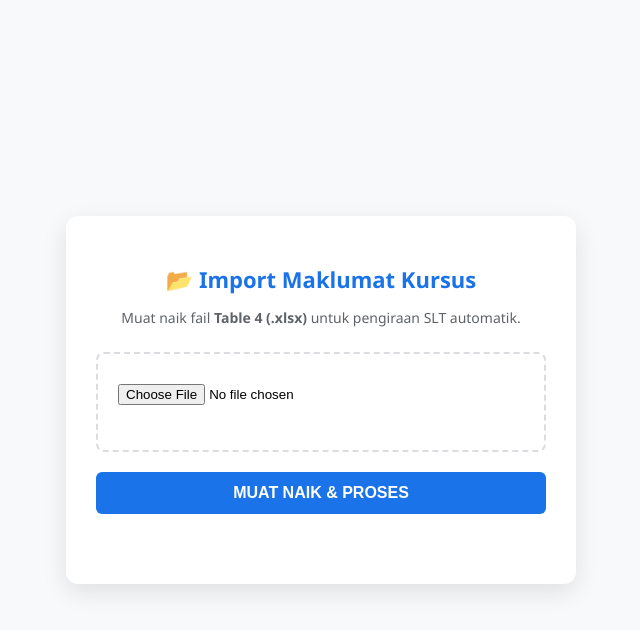
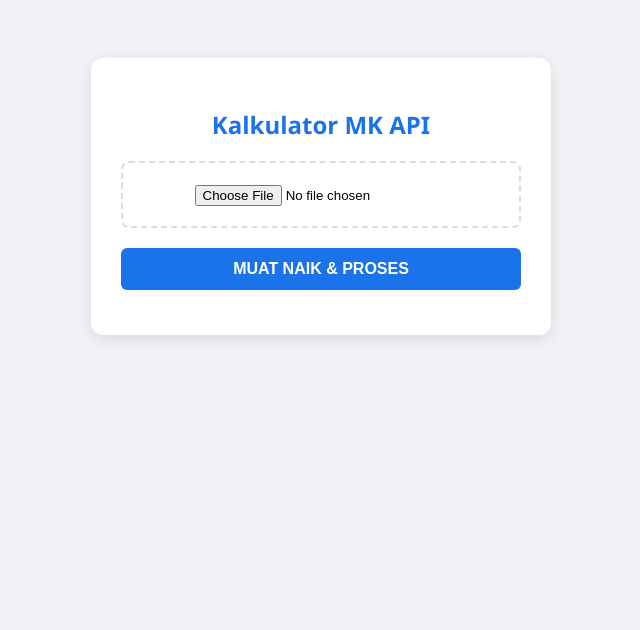
Before and after one commit to aneep477/Kalkulator-SLT-Agihan-Markah-Kursus, a plain HTML site: page index.html in a window 1280 px wide. Shown: the whole page, without its empty margins (319-959 px from the left). Drawn offline with Linux system fonts and the light colour scheme.

Commit message:
Update index.html

```diff
--- a/index.html
+++ b/index.html
@@ -1,189 +1,66 @@
 <!DOCTYPE html>
-<html lang="ms">
+<html>
 <head>
-  <meta charset="UTF-8">
-  <meta name="viewport" content="width=device-width, initial-scale=1.0">
-  <title>Kalkulator MK - Backend Interface</title>
   <style>
-    :root {
-      --primary-color: #1a73e8;
-      --error-color: #d93025;
-      --success-color: #188038;
-      --bg-color: #f8f9fa;
-    }
-
-    body {
-      font-family: 'Segoe UI', Roboto, Helvetica, Arial, sans-serif;
-      background-color: var(--bg-color);
-      display: flex;
-      justify-content: center;
-      align-items: center;
-      height: 100vh;
-      margin: 0;
-    }
-
-    .card {
-      background: white;
-      padding: 30px;
-      border-radius: 12px;
-      box-shadow: 0 8px 24px rgba(0,0,0,0.1);
-      width: 100%;
-      max-width: 450px;
-      text-align: center;
-    }
-
-    h2 {
-      color: var(--primary-color);
-      margin-bottom: 10px;
-      font-size: 22px;
-    }
-
-    p {
-      color: #5f6368;
-      font-size: 14px;
-      margin-bottom: 25px;
-    }
-
-    .upload-zone {
-      border: 2px dashed #dadce0;
-      padding: 30px 20px;
-      border-radius: 8px;
-      margin-bottom: 20px;
-      cursor: pointer;
-      transition: background 0.2s;
-    }
-
-    .upload-zone:hover {
-      background-color: #f1f3f4;
-      border-color: var(--primary-color);
-    }
-
-    input[type="file"] {
-      display: block;
-      width: 100%;
-      margin-bottom: 15px;
-    }
-
-    button {
-      background-color: var(--primary-color);
-      color: white;
-      border: none;
-      padding: 12px 24px;
-      border-radius: 6px;
-      font-size: 16px;
-      font-weight: 600;
-      cursor: pointer;
-      width: 100%;
-      transition: background 0.2s;
-    }
-
-    button:hover {
-      background-color: #1557b0;
-    }
-
-    button:disabled {
-      background-color: #ccc;
-      cursor: not-allowed;
-    }
-
-    #status {
-      margin-top: 20px;
-      font-size: 14px;
-      font-weight: 500;
-      min-height: 20px;
-    }
-
-    .loader {
-      border: 3px solid #f3f3f3;
-      border-top: 3px solid var(--primary-color);
-      border-radius: 50%;
-      width: 20px;
-      height: 20px;
-      animation: spin 1s linear infinite;
-      display: inline-block;
-      vertical-align: middle;
-      margin-right: 10px;
-    }
-
-    @keyframes spin {
-      0% { transform: rotate(0deg); }
-      100% { transform: rotate(360deg); }
-    }
+    body { font-family: 'Segoe UI', sans-serif; display: flex; justify-content: center; padding-top: 50px; background: #f0f2f5; }
+    .card { background: white; padding: 30px; border-radius: 12px; box-shadow: 0 4px 15px rgba(0,0,0,0.1); width: 400px; }
+    h2 { color: #1a73e8; margin-bottom: 20px; text-align: center; }
+    .upload-box { border: 2px dashed #dadce0; padding: 20px; text-align: center; border-radius: 8px; margin-bottom: 20px; }
+    button { background: #1a73e8; color: white; border: none; padding: 12px; border-radius: 6px; width: 100%; cursor: pointer; font-size: 16px; font-weight: bold; }
+    button:disabled { background: #ccc; }
+    #msg { margin-top: 15px; text-align: center; font-size: 14px; }
   </style>
 </head>
 <body>
-
   <div class="card">
-    <h2>📂 Import Maklumat Kursus</h2>
-    <p>Muat naik fail <b>Table 4 (.xlsx)</b> untuk pengiraan SLT automatik.</p>
-
-    <form id="uploadForm">
-      <div class="upload-zone">
-        <input type="file" name="myFile" id="fileField" accept=".xlsx">
-      </div>
-      <button type="button" id="submitBtn">MUAT NAIK & PROSES</button>
-    </form>
-
-    <div id="status"></div>
+    <h2>Kalkulator MK API</h2>
+    <div class="upload-box">
+      <input type="file" id="fileInp" accept=".xlsx">
+    </div>
+    <button id="btn" onclick="hantarFail()">MUAT NAIK & PROSES</button>
+    <div id="msg"></div>
   </div>
 
   <script>
-    // URL API Google Apps Script anda
     const API_URL = "https://script.google.com/macros/s/AKfycbwc70zwZQa-DC_BWKTec28EIGT1BbBPncECU6LVt8QGxAE2aYM_t6nON6mljo6eZ45_/exec";
 
-    document.getElementById('submitBtn').addEventListener('click', function() {
-      const fileInput = document.getElementById('fileField');
-      const status = document.getElementById('status');
-      const btn = document.getElementById('submitBtn');
+    function hantarFail() {
+      const fileInp = document.getElementById('fileInp');
+      const msg = document.getElementById('msg');
+      const btn = document.getElementById('btn');
 
-      if (!fileInput.files[0]) {
-        status.innerHTML = "<span style='color:var(--error-color)'>Sila pilih fail dahulu!</span>";
+      if (!fileInp.files[0]) {
+        msg.innerHTML = "<span style='color:red'>Sila pilih fail .xlsx!</span>";
         return;
       }
 
-      // Sediakan data untuk dihantar
-      const file = fileInput.files[0];
+      btn.disabled = true;
+      msg.innerHTML = "⏳ Memproses di Backend API...";
+
+      const file = fileInp.files[0];
       const reader = new FileReader();
 
-      // Maklum balas visual kepada pengguna
-      btn.disabled = true;
-      status.innerHTML = '<div class="loader"></div> Sedang memproses... Sila tunggu.';
-      status.style.color = "orange";
+      reader.onload = function(e) {
+        const base64 = e.target.result.split(',')[1];
 
-      reader.onload = function(e) {
-        const base64Data = e.target.result.split(',')[1];
-
-        // Hantar data ke Google Apps Script via POST (Web App)
         fetch(API_URL, {
           method: 'POST',
+          mode: 'no-cors', // Penting untuk mengelakkan ralat CORS pada Web App
           body: JSON.stringify({
-            data: base64Data,
+            data: base64,
             filename: file.name,
             mimetype: file.type
           })
-        })
-        .then(res => res.json())
-        .then(data => {
-          if(data.result === "success" || data.status === "Berjaya") {
-            status.innerHTML = "✅ Berjaya! Data telah diekstrak ke Google Sheet.";
-            status.style.color = "var(--success-color)";
-          } else {
-            status.innerHTML = "❌ Ralat: " + (data.error || "Gagal memproses fail.");
-            status.style.color = "var(--error-color)";
-            btn.disabled = false;
-          }
-        })
-        .catch(err => {
-          status.innerHTML = "❌ Ralat sambungan API.";
-          status.style.color = "var(--error-color)";
+        }).then(() => {
+          msg.innerHTML = "<span style='color:green'>✅ Selesai! Sila semak Google Sheet anda.</span>";
           btn.disabled = false;
-          console.error(err);
+        }).catch(err => {
+          msg.innerHTML = "<span style='color:red'>Ralat sambungan API.</span>";
+          btn.disabled = false;
         });
       };
-
       reader.readAsDataURL(file);
-    });
+    }
   </script>
-
 </body>
 </html>
```
